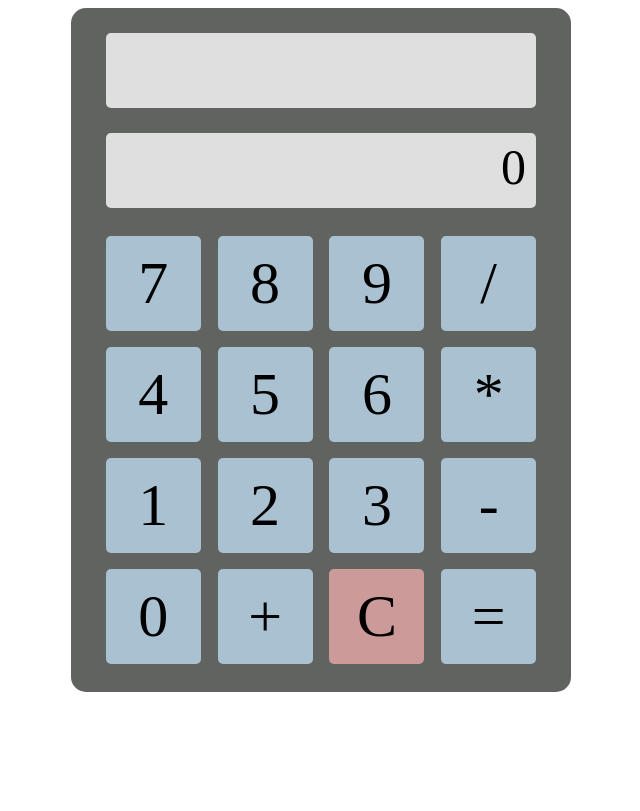
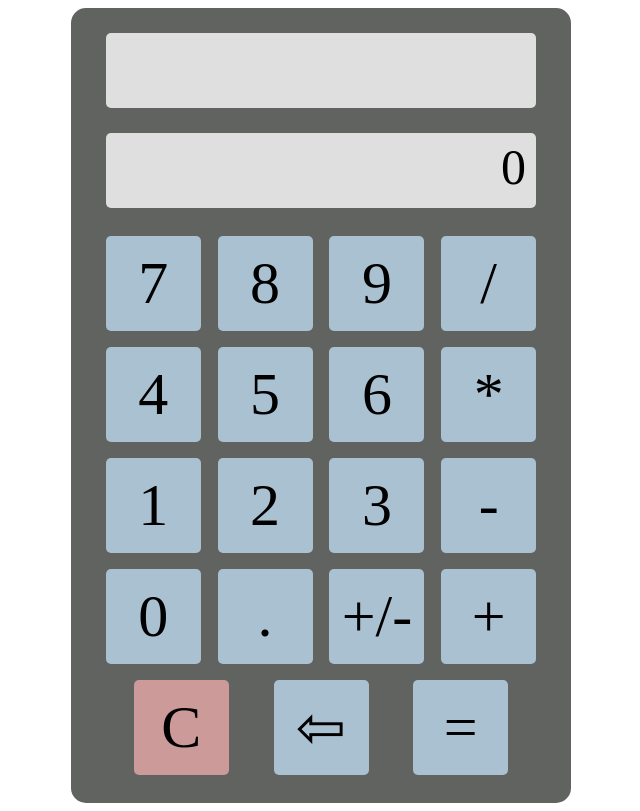
Before and after one commit to ravenvst/calculator, a plain HTML site: page index.html in a window 1280 px wide. Shown: the whole page, without its empty margins (319-959 px from the left). Drawn offline with Linux system fonts and the light colour scheme.

Commit message:
feat: add buttons for . +- and backspace

```diff
--- a/index.html
+++ b/index.html
@@ -25,8 +25,11 @@
             <div class="calc-button number">3</div>
             <div class="calc-button operator">-</div>
             <div class="calc-button number">0</div>
+            <div class="calc-button">.</div>
+            <div class="calc-button">+/-</div>
             <div class="calc-button operator">+</div>
             <div class="calc-button clear">C</div>
+            <div class="calc-button">&#x21E6;</div>
             <div class="calc-button equal">=</div>
         </div>
     </main>
```
